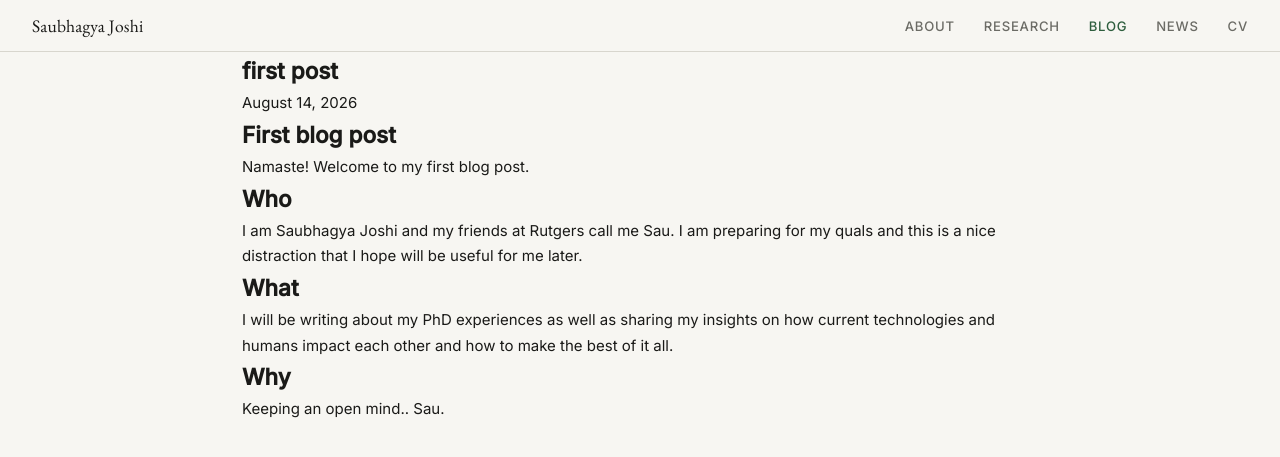
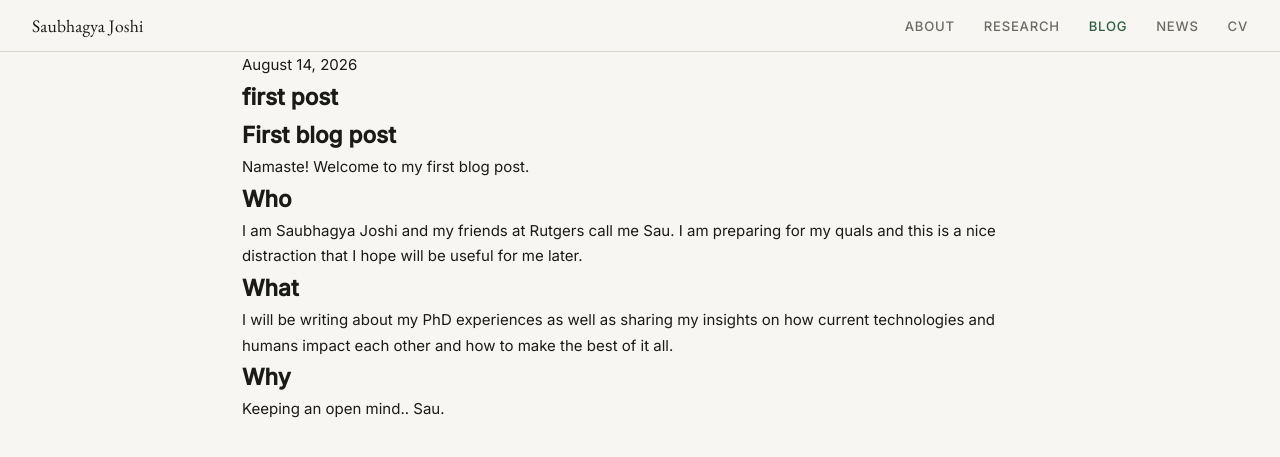
Before and after one commit to sau-joshi/sau-joshi.github.io, a Jekyll site: the page built from _posts/2026-08-14-first-blog-post.md, in a window 1280 px wide. Shown: the top 457 px of the page. Built offline with Jekyll 4.4.1, drawn with Linux system fonts in a browser that asks for light colours.

Commit message:
Reorganize post layout with date and description

```diff
--- a/_layouts/post.html
+++ b/_layouts/post.html
@@ -4,12 +4,20 @@ layout: default
 
 <article class="blog-post">
 
-    <h1>{{ page.title }}</h1>
+  <p class="blog-date">
+    {{ page.date | date: "%B %-d, %Y" }}
+  </p>
 
-    <p class="post-date">
-        {{ page.date | date: "%B %-d, %Y" }}
+  <h1>{{ page.title }}</h1>
+
+  {% if page.description %}
+    <p class="blog-description">
+      {{ page.description }}
     </p>
+  {% endif %}
 
+  <div class="blog-content">
     {{ content }}
+  </div>
 
 </article>
```
